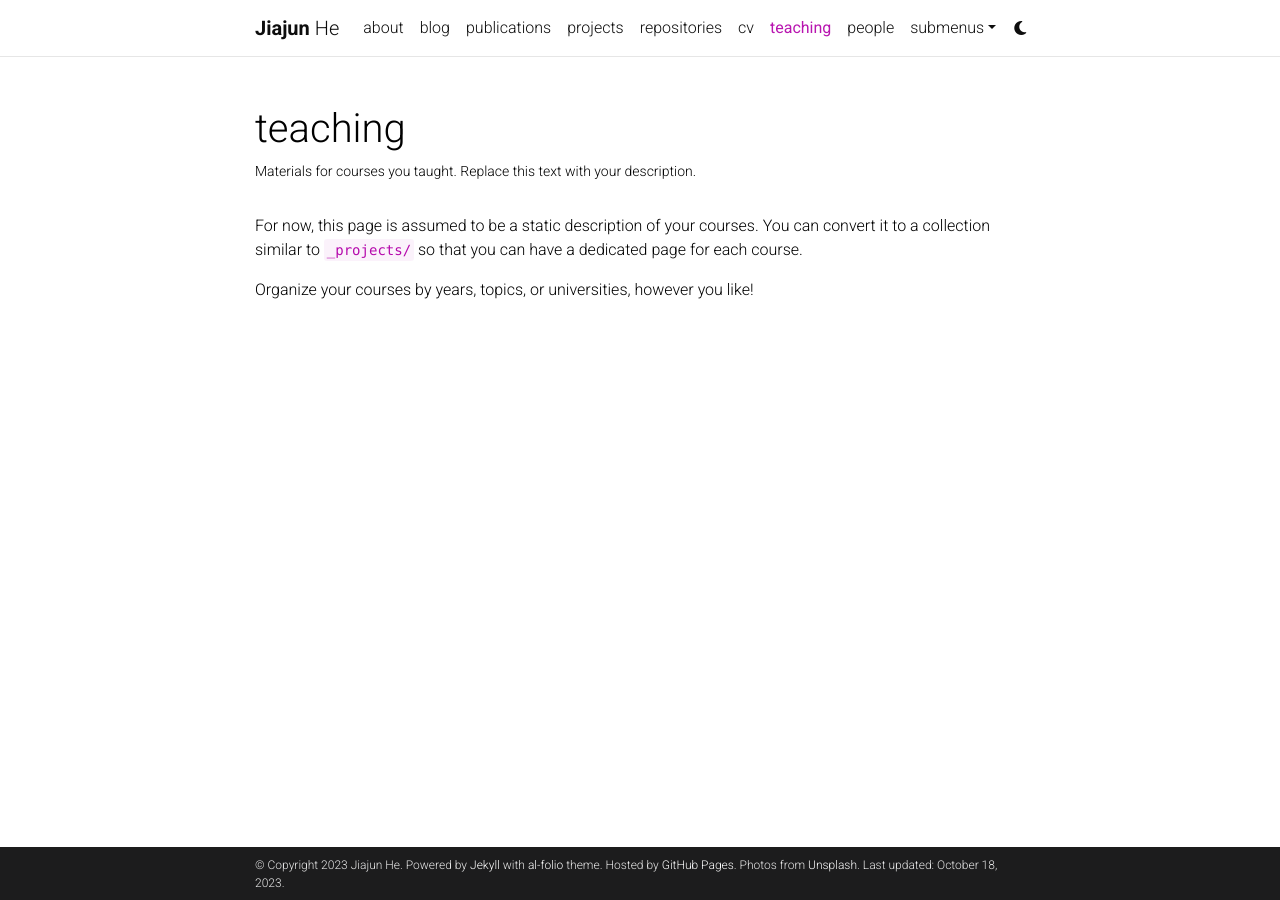
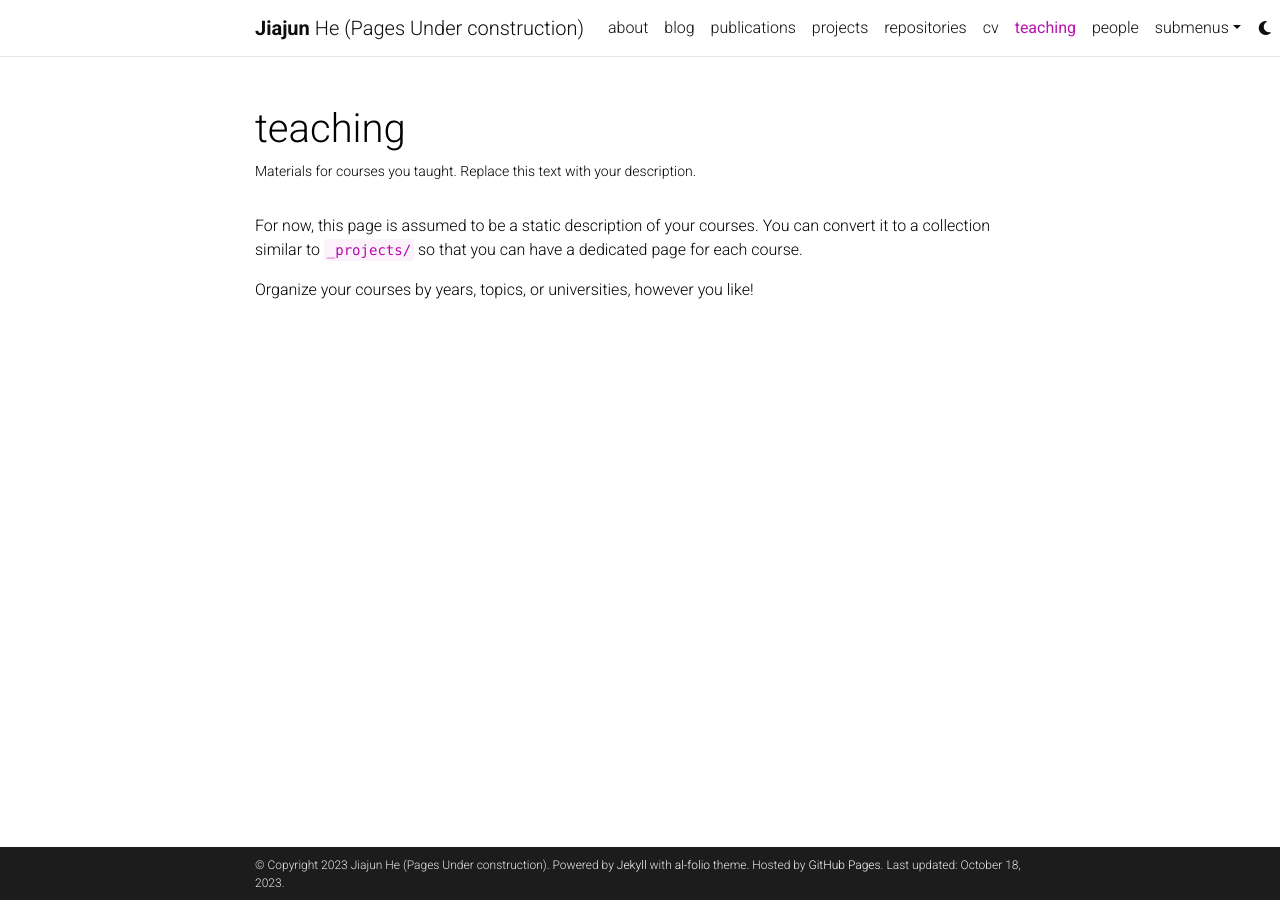
Before and after one commit to hejj16/hejj16.github.io, a Jekyll site: the page built from _pages/teaching.md, in a window 1280 px wide. Built offline with Jekyll 4.4.1, drawn with Linux system fonts in a browser that asks for light colours; comment, search, counter and statistics services are not loaded; a style sheet for code colours, icons or effects is not loaded.

Commit message:
add information

```diff
--- a/_config.yml
+++ b/_config.yml
@@ -5,15 +5,14 @@
 title: blank # the website title (if blank, full name will be used instead)
 first_name: Jiajun
 middle_name:
-last_name: He
+last_name: He (Pages Under construction)
 email: jh2383@cam.ac.uk
 description: > # the ">" symbol means to ignore newlines until "footer_text:"
   A simple, whitespace theme for academics. Based on [*folio](https://github.com/bogoli/-folio) design.
 footer_text: >
   Powered by <a href="https://jekyllrb.com/" target="_blank">Jekyll</a> with <a href="https://github.com/alshedivat/al-folio">al-folio</a> theme.
   Hosted by <a href="https://pages.github.com/" target="_blank">GitHub Pages</a>.
-  Photos from <a href="https://unsplash.com" target="_blank">Unsplash</a>.
-keywords: jekyll, jekyll-theme, academic-website, portfolio-website  # add your own keywords or leave empty
+keywords:   # add your own keywords or leave empty
 
 lang: en # the language of your site (for example: en, fr, cn, ru, etc.)
 icon: ⚛️  # the emoji used as the favicon (alternatively, provide image name in /assets/img/)
@@ -67,7 +66,7 @@
 # Social integration
 # -----------------------------------------------------------------------------
 
-github_username: # your GitHub user name
+github_username: hejj16 # your GitHub user name
 gitlab_username: # your GitLab user name
 twitter_username: # your Twitter handle
 mastodon_username: # your mastodon instance+username in the format instance.tld/@username
```
